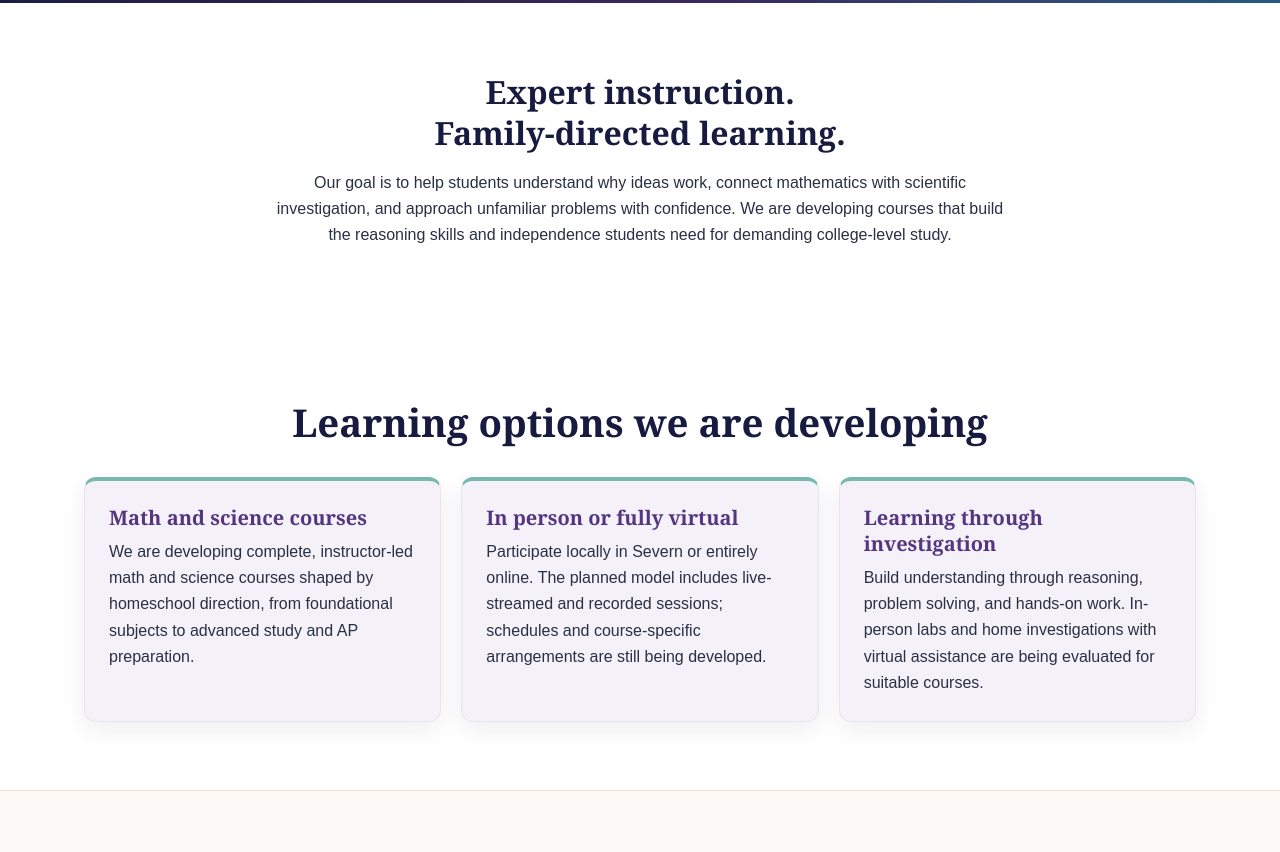
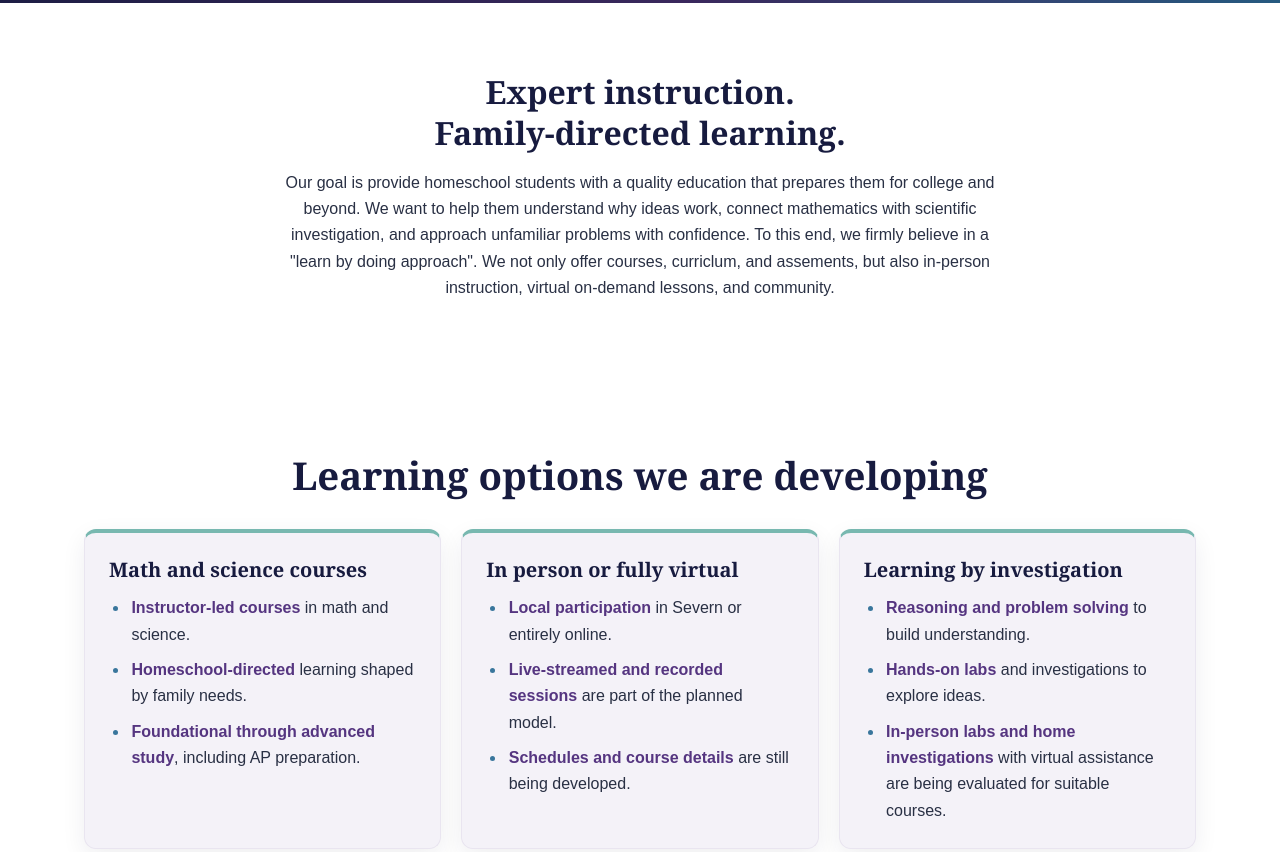
Before and after one commit to Veritas-Designs/website, a plain HTML site: page index.html in a window 1280 px wide. Shown: the part 643-1495 px from the top of the page. Drawn offline with Linux system fonts and the light colour scheme; a script that the page names is missing.

Commit message:
updating the learning options cards to be a bit easier to read and have better highlighting

```diff
--- a/index.html
+++ b/index.html
@@ -79,10 +79,12 @@
   <span>Family-directed learning.</span>
 </h2>
 <p>
-  Our goal is to help students understand why ideas work, connect mathematics with
-  scientific investigation, and approach unfamiliar problems with confidence. We
-  are developing courses that build the reasoning skills and independence students
-  need for demanding college-level study.
+  Our goal is provide homeschool students with a quality education that prepares
+  them for college and beyond. We want to help them understand why ideas work,
+  connect mathematics with scientific investigation, and approach unfamiliar
+  problems with confidence. To this end, we firmly believe in a "learn by doing
+  approach". We not only offer courses, curriclum, and assements, but also
+  in-person instruction, virtual on-demand lessons, and community.
 </p>
 </section>
 <section aria-labelledby="services-title" class="section-wrap" id="services">
@@ -91,27 +93,27 @@
 <div class="cards">
 <article class="card">
 <h3>Math and science courses</h3>
-<p>
-  We are developing complete, instructor-led math and science
-  courses shaped by homeschool direction, from foundational
-  subjects to advanced study and AP preparation.
-</p>
+<ul>
+  <li><strong>Instructor-led courses</strong> in math and science.</li>
+  <li><strong>Homeschool-directed</strong> learning shaped by family needs.</li>
+  <li><strong>Foundational through advanced study</strong>, including AP preparation.</li>
+</ul>
 </article>
 <article class="card">
 <h3>In person or fully virtual</h3>
-<p>
-  Participate locally in Severn or entirely online. The planned model includes
-  live-streamed and recorded sessions; schedules and course-specific
-  arrangements are still being developed.
-</p>
+<ul>
+  <li><strong>Local participation</strong> in Severn or entirely online.</li>
+  <li><strong>Live-streamed and recorded sessions</strong> are part of the planned model.</li>
+  <li><strong>Schedules and course details</strong> are still being developed.</li>
+</ul>
 </article>
 <article class="card">
-<h3>Learning through investigation</h3>
-<p>
-  Build understanding through reasoning, problem solving, and hands-on work.
-  In-person labs and home investigations with virtual assistance are being
-  evaluated for suitable courses.
-</p>
+<h3>Learning by investigation</h3>
+<ul>
+  <li><strong>Reasoning and problem solving</strong> to build understanding.</li>
+  <li><strong>Hands-on labs</strong> and investigations to explore ideas.</li>
+  <li><strong>In-person labs and home investigations</strong> with virtual assistance are being evaluated for suitable courses.</li>
+</ul>
 </article>
 </div>
 </section>
--- a/styles.css
+++ b/styles.css
@@ -215,14 +215,38 @@ h3 {
   border-radius: 12px;
   padding: 1.5rem;
   box-shadow: var(--shadow);
+  transition: background-color .2s ease;
+}
+
+.card:hover {
+  background: var(--white);
 }
 
 .card h3 {
-  margin: 0 0 .5rem;
+  color: var(--navy);
+  margin: 0;
 }
 
-.card p {
-  margin: 0;
+.card ul {
+  margin: .75rem 0 0;
+  padding-left: 1.25rem;
+}
+
+.card li {
+  padding-left: .15rem;
+}
+
+.card li + li {
+  margin-top: .55rem;
+}
+
+.card li::marker {
+  color: var(--blue);
+}
+
+.card strong {
+  color: var(--purple);
+  font-weight: 700;
 }
 
 /* Current project */
```
Also changed, not shown: 1 other file.
